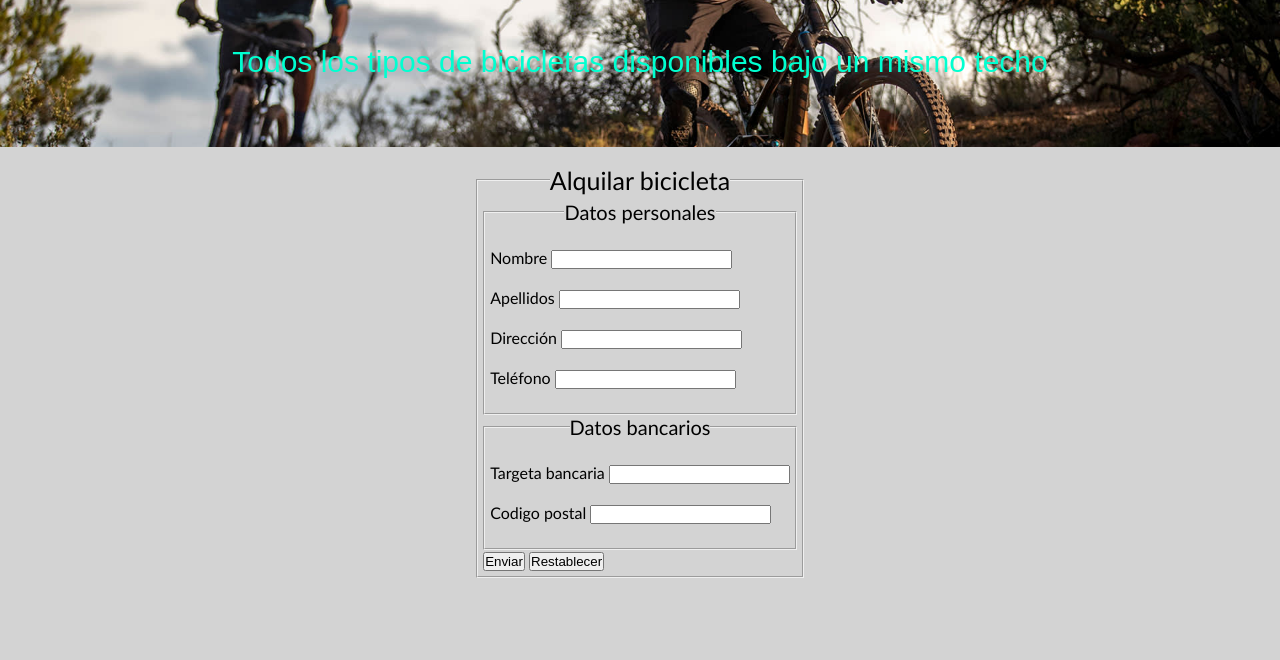
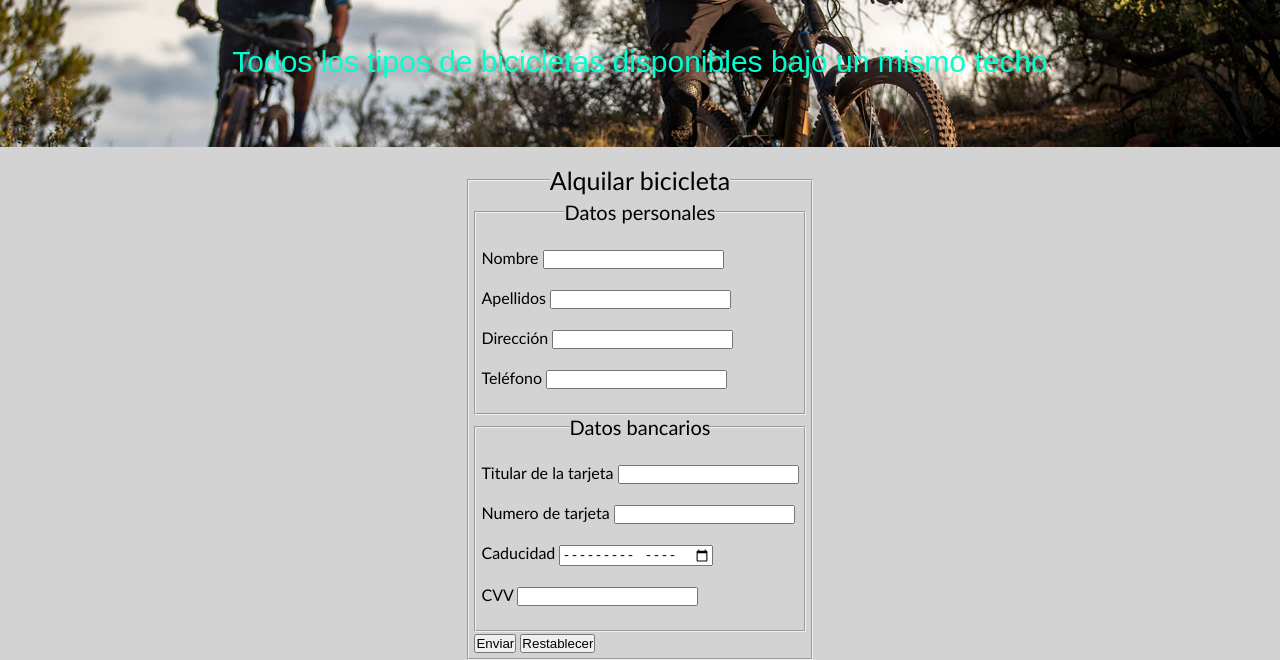
Before and after one commit to JLDJR2481/BIBIKES, a plain HTML site: page docs/formulario.html in a window 1280 px wide. Shown: the part 156-816 px from the top of the page. Drawn offline with Linux system fonts and the light colour scheme.

Commit message:
Corrección de Formulario HTML

```diff
--- a/docs/formulario.html
+++ b/docs/formulario.html
@@ -4,8 +4,8 @@
   <head>
     <link href="css/OtherPages.css" rel="stylesheet" type="text/css">
     <link rel="icon" href="Img/favicon.png">
-    <title>BIBIKES - Información</title>
-    <meta name="description" content="Pagina de información de cada bicicleta">
+    <title>BIBIKES - Formulario</title>
+    <meta name="description" content="Pagina de formulario para alquilar">
     <meta charset="UTF-8">
     <meta name="author" content="Juan Pérez & José Luis De Jesús">
     <meta name="copyright" content="CIFP Francesc de Borja Moll">
@@ -36,20 +36,22 @@
     <!--Esto es el header-->
     <br>
     <form id="flex-container">
-        <fieldset  class="fieldset">
+        <fieldset class="fieldset">
             <legend id="TituloForm">Alquilar bicicleta</legend>
             <div>
             <fieldset class="fieldset">
                 <legend>Datos personales</legend><br>
                 <label for='Name'>Nombre</label> <input type="text" id="Name" name="Nombre" value="" required><br><br>
-                <label for='Name'>Apellidos</label> <input type="text" id="Name" name="Apellidos" value="" required><br><br>
+                <label for='LastName'>Apellidos</label> <input type="text" id="LastName" name="Apellidos" value="" required><br><br>
                 <label for='Address'>Dirección</label> <input type="text" id="Address" name="Dirección" value="" required><br><br>
                 <label for='Phone'>Teléfono</label> <input type="tel" id="Phone" name="Telefono" value="" required><br><br>
             </fieldset>
             <fieldset class="fieldset">
                 <legend>Datos bancarios</legend><br>
-                <label for='Name'>Targeta bancaria</label> <input type="text" id="Name" name="Nombres y apellidos" value="" required><br><br>
-                <label for='Address'>Codigo postal</label> <input type="text" id="Address" name="Codigo postal" value="" required><br><br>
+                <label for='Nombre'>Titular de la tarjeta</label> <input type="text" id="Nombre" name="Nombre" value="" required><br><br>
+                <label for='Card'>Numero de tarjeta</label> <input type="text" id="Card" name="Card" value="" required><br><br>
+                <label for='Caducidad'>Caducidad</label> <input type="month" id="Caducidad" name="Caducidad" min="2022-12" value="" required><br><br>
+                <label for='CVV'>CVV</label> <input type="text" id="CVV" name="CVV" value="" required><br><br>
             </fieldset>
             <input type="submit" value="Enviar">
             <input type="reset" value="Restablecer">
@@ -57,3 +59,4 @@
         </fieldset>
     </form>
   </body>
+</html>
```
